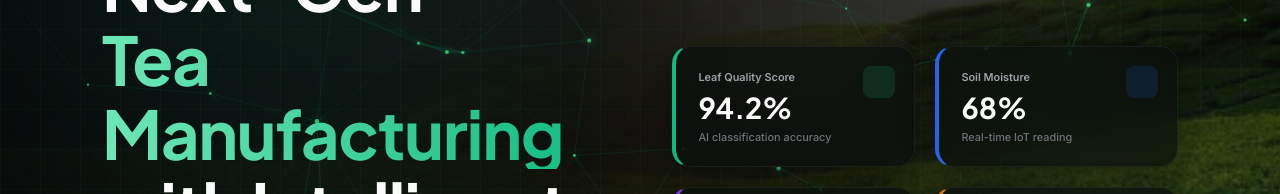
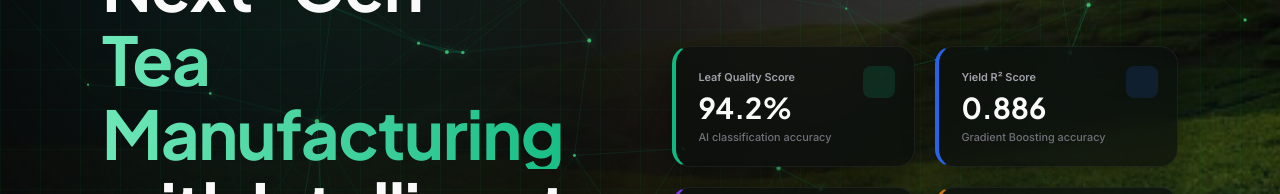
Before and after one commit to HThisarani/tea-project-website, a React (Create React App) app: page / in a window 1280 px wide. Shown: the part 329-523 px from the top of the page. Built offline with nearby package versions, Linux system fonts and the light colour scheme.

Commit message:
update Home.jsx

```diff
--- a/src/pages/Home.jsx
+++ b/src/pages/Home.jsx
@@ -395,7 +395,7 @@ export default function Home({ setCurrentPage }) {
           >
             {[
               { label: 'Leaf Quality Score', value: '94.2%',  sub: 'AI classification accuracy',  accent: '#10b981' },
-              { label: 'Soil Moisture',       value: '68%',    sub: 'Real-time IoT reading',        accent: '#2563eb' },
+              { label: 'Yield R² Score', value: '0.886', sub: 'Gradient Boosting accuracy', accent: '#2563eb' },
               { label: 'Belt Condition',      value: 'Normal', sub: 'No fault detected — live',     accent: '#7c3aed' },
               { label: 'Disease Detected',    value: '0',      sub: 'Last 7-day scan result',       accent: '#d97706' },
             ].map((c, i) => (
```
